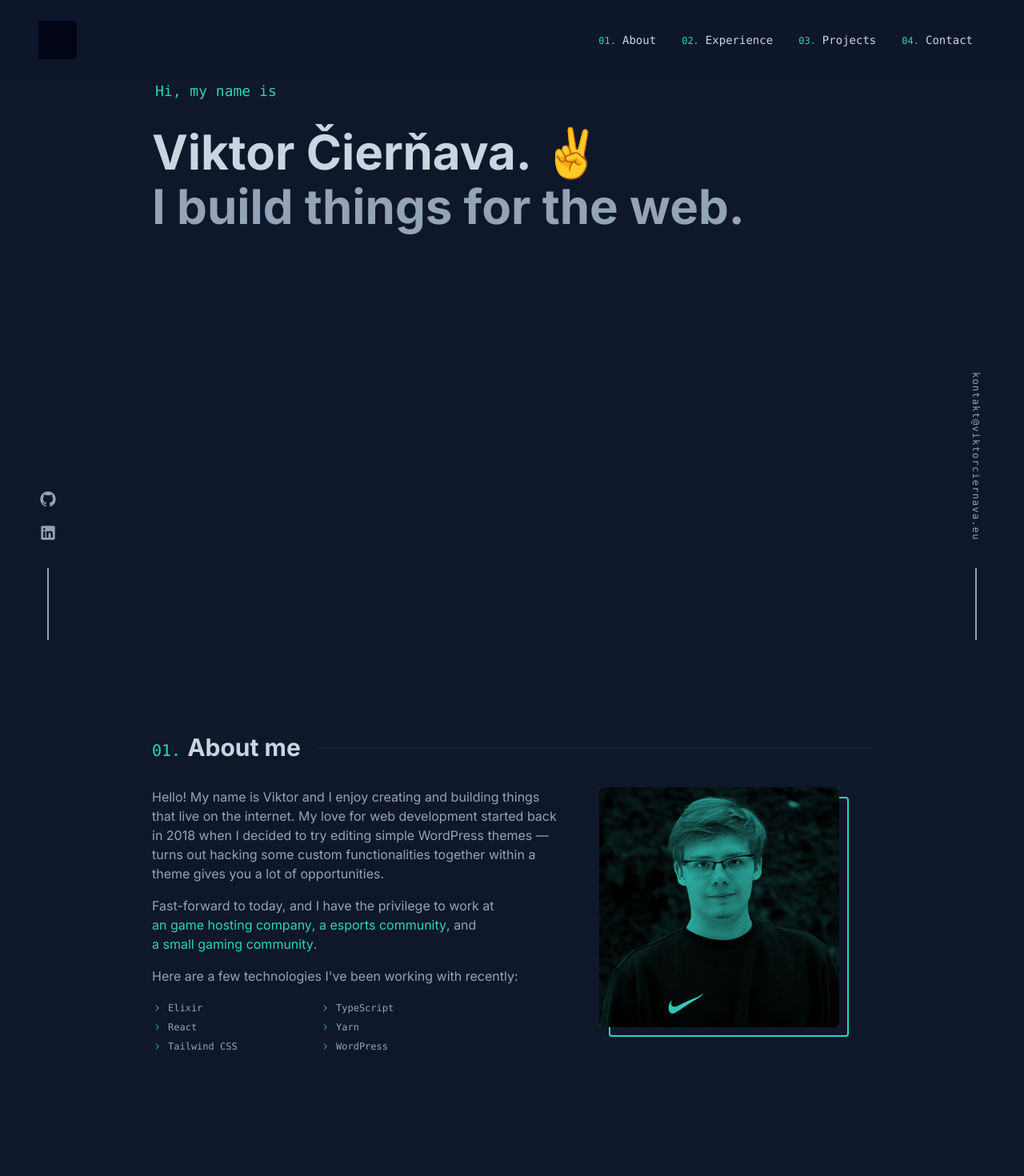
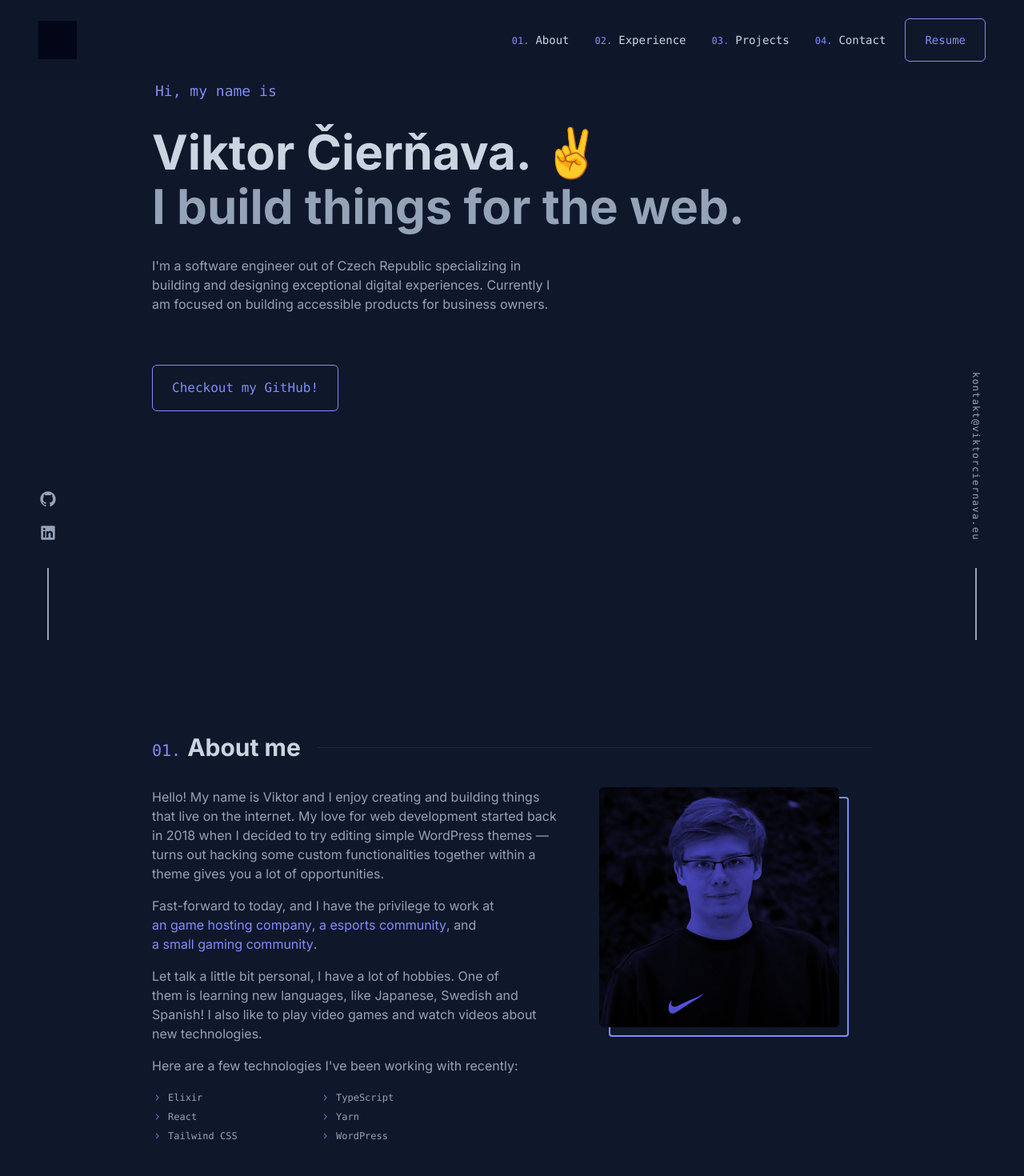
Before and after one commit to vciernava/ciernava-web, a Next.js app: page / in a window 1280 px wide. Shown: the top 1470 px of the page at 80% size. Built offline with nearby package versions, Linux system fonts and the light colour scheme.

Commit message:
Added button element, changed color scheme from green to indigo.

```diff
--- /dev/null
+++ b/app/components/Button.tsx
@@ -0,0 +1,20 @@
+import Link from "next/link";
+
+interface ButtonProps {
+    href: string;
+    className?: string;
+    children: React.ReactNode;
+
+}
+
+const Button: React.FC<ButtonProps> = ({href, className = '', children}) => {
+    const buttonClass = `block rounded-md border border-indigo-400 text-indigo-400 bg-slate-900 font-mono px-6 py-4 w-fit hover:shadow-solid-button hover:shadow-indigo-400 hover:-translate-y-1.5 hover:-translate-x-1.5 transition-all duration-300 ease-in-out ${className}`
+
+    return (
+        <Link className={buttonClass} href={href}>
+            {children}
+        </Link>
+    )
+}
+
+export default Button;
--- a/app/components/Link.tsx
+++ b/app/components/Link.tsx
@@ -10,7 +10,7 @@ interface HrefLinkProps {
 }
 
 const HrefLink: React.FC<HrefLinkProps> = ({ href, className = '', children, externalLink }) => {
-    const linkClasses = `inline-block relative text-teal-400 micro-animated-link ${externalLink && 'pr-4'} ${className}`;
+    const linkClasses = `inline-block relative text-indigo-400 micro-animated-link ${externalLink && 'pr-4'} ${className}`;
 
     return (
         <span className={linkClasses}>
--- a/app/components/Navigation.tsx
+++ b/app/components/Navigation.tsx
@@ -1,6 +1,7 @@
 "use client";
 
 import useScrollAnimation from "../useScrollAnimation";
+import Button from "./Button";
 import HrefLink from "./Link";
 import NavLink from "./NavLink";
 
@@ -18,6 +19,7 @@ const Navigation = () => {
                 <NavLink href="#experience">Experience</NavLink>
                 <NavLink href="#projects">Projects</NavLink>
                 <NavLink href="#contact">Contact</NavLink>
+                <Button href='/' className="ml-2 text-sm px-4 py-2">Resume</Button>
               </ol>
             </div>
           </nav>
--- a/app/globals.css
+++ b/app/globals.css
@@ -95,13 +95,13 @@
   }
 
   .styled-nav .nav-links .nav-link a:hover {
-    @apply text-teal-400;
+    @apply text-indigo-400;
   }
 
   .styled-nav .nav-links .nav-link a::before {
     content: "0" counter(item) ".";
     @apply mr-2;
-    @apply text-teal-400;
+    @apply text-indigo-400;
     @apply text-xs;
   }
 
@@ -158,7 +158,7 @@
 
   .styled-email span a:hover, .styled-socials span a:hover {
     @apply -translate-y-1;
-    @apply text-teal-400;
+    @apply text-indigo-400;
   }
 
   .styled-email::after, .styled-socials::after {
@@ -175,7 +175,7 @@
     @apply bottom-0;
     @apply w-0;
     @apply h-[1px];
-    @apply bg-teal-400;
+    @apply bg-indigo-400;
     @apply transition-all;
     @apply duration-300;
     @apply ease-in-out;
@@ -190,7 +190,7 @@
     @apply relative;
     @apply mr-2;
     @apply -bottom-1;
-    @apply text-teal-400;
+    @apply text-indigo-400;
     @apply font-mono;
     @apply font-normal;
     @apply text-xl;
@@ -214,7 +214,7 @@
   .section-hero h1 {
     @apply mb-8;
     @apply ml-1;
-    @apply text-teal-400;
+    @apply text-indigo-400;
     @apply font-mono;
     @apply text-lg;
     @apply font-normal;
@@ -247,7 +247,7 @@
 
   .styled-picture .wrapper {
     @apply relative;
-    @apply bg-teal-400;
+    @apply bg-indigo-600;
     @apply rounded-[4px];
     @apply w-full;
     @apply h-full;
@@ -277,7 +277,7 @@
     @apply top-3;
     @apply left-3;
     @apply border-2;
-    @apply border-teal-400;
+    @apply border-indigo-400;
     @apply rounded-[4px];
     @apply w-full;
     @apply h-full;
@@ -318,7 +318,7 @@
   }
 
   .skills-list li svg {
-    @apply text-teal-400;
+    @apply text-indigo-400;
     @apply h-3;
     @apply w-3;
   }
--- a/app/page.tsx
+++ b/app/page.tsx
@@ -1,16 +1,21 @@
+"use client";
+
 import { ChevronRightIcon } from "@radix-ui/react-icons";
 import CountingHeading from "./components/CountingHeading";
 import HrefLink from "./components/Link";
 import Image from "next/image";
 import profilePic from './assets/MELP2883.jpg';
+import Button from "./components/Button";
 
 export default function Home() {
   return (
     <main className="min-h-screen container max-w-1600">
       <section className="section-hero" id="hero">
-        <h1>Hi, my name is</h1>
-        <h2>Viktor Čierňava. ✌️</h2>
-        <h3>I build things for the web.</h3>
+          <h1>Hi, my name is</h1>
+          <h2>Viktor Čierňava. ✌️</h2>
+          <h3>I build things for the web.</h3>
+          <p className="mt-8 mb-16 w-[500px]">I'm a software engineer out of Czech Republic specializing in building and designing exceptional digital experiences. Currently I am focused on building accessible products for business owners.</p>
+          <Button href="/">Checkout my GitHub!</Button>
       </section>
       <section className="section section-col-2" id="about">
         <CountingHeading>About me</CountingHeading>
@@ -22,6 +27,7 @@ export default function Home() {
             <p>
               Fast-forward to today, and I have the privilege to work at <HrefLink href="https://gamerhost.pro">an game hosting company</HrefLink>, <HrefLink href="https://etf2l.org">a esports community</HrefLink>, and <HrefLink href="https://tf2center.com">a small gaming community</HrefLink>.
             </p>
+            <p>Let talk a little bit personal, I have a lot of hobbies. One of them is learning new languages, like Japanese, Swedish and Spanish! I also like to play video games and watch videos about new technologies.</p>
             <p>
               Here are a few technologies I've been working with recently:
             </p>
--- a/tailwind.config.ts
+++ b/tailwind.config.ts
@@ -17,11 +17,19 @@ const config: Config = {
           lg: '0px 25px',
         },
       },
+      boxShadow: {
+        'solid-button': '4px 4px 0 0'
+      }
     },
     maxWidth: {
       '1600': '1600px',
     },
   },
+  variants: {
+    extend: {
+      animation: ['hover', 'focus'],
+    },
+  },
   plugins: [],
 };
 export default config;
```
